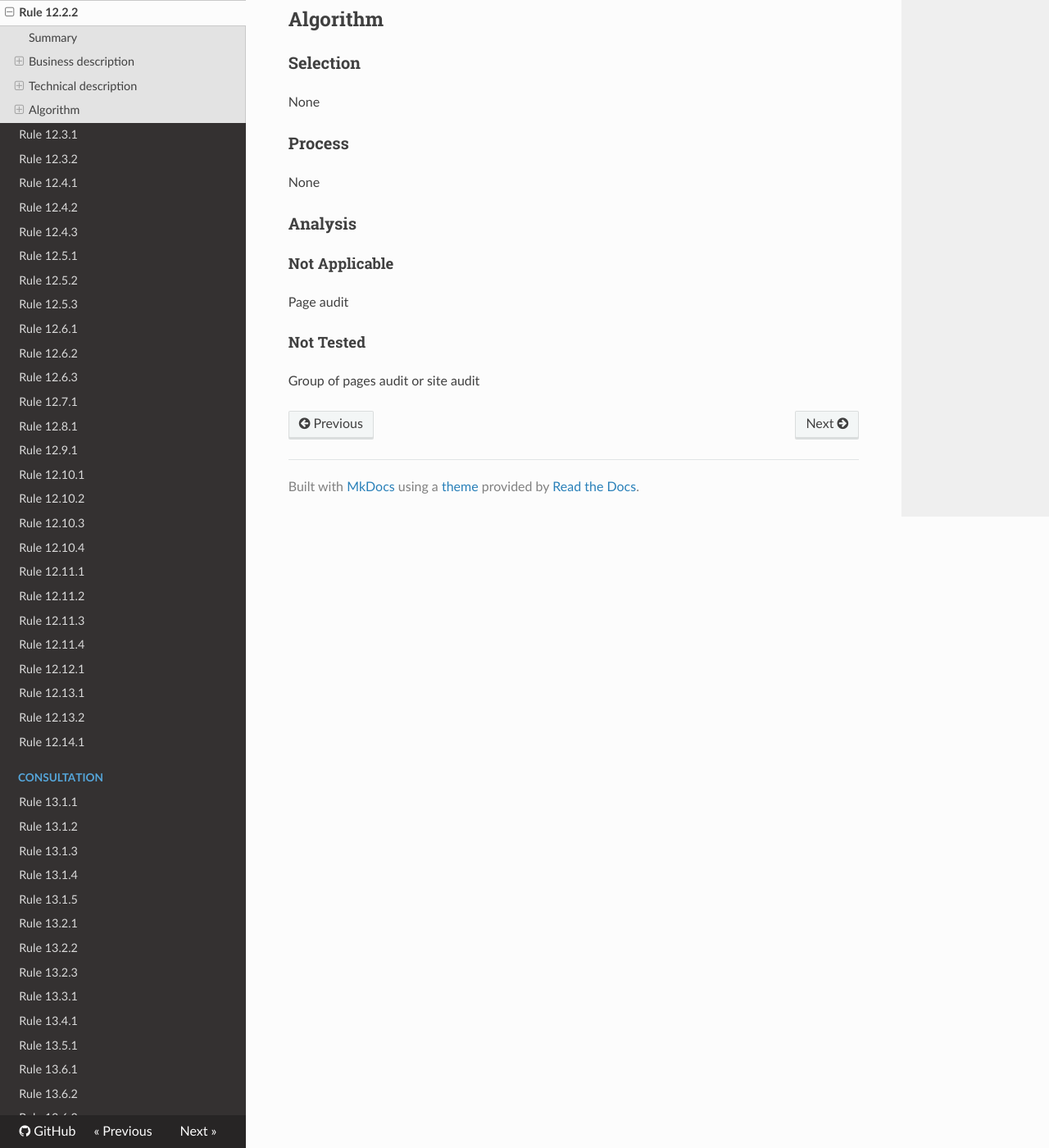
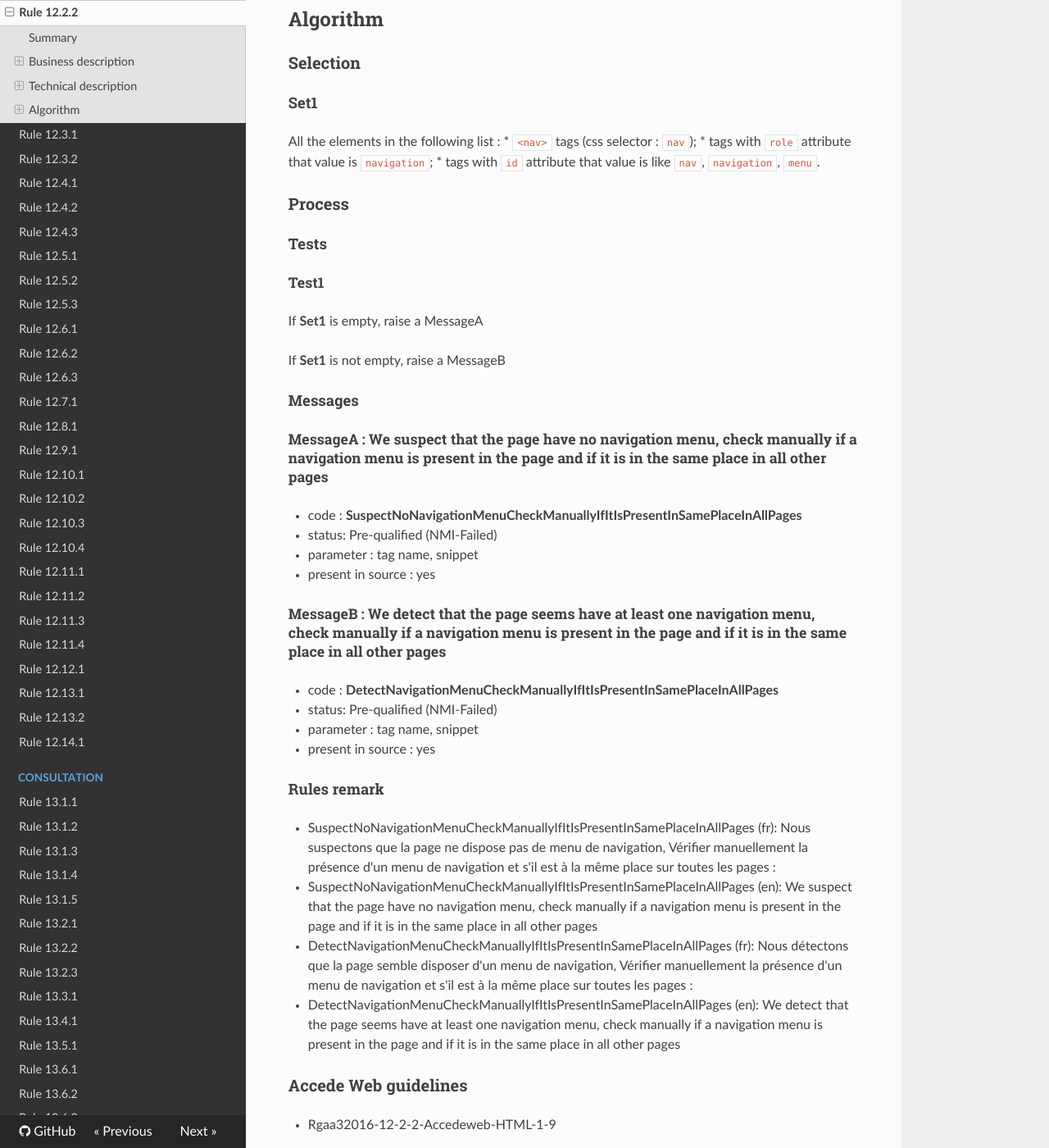
Before and after one commit to Tanaguru/RGAA3-2016, an MkDocs documentation site: the page built from docs/Rule-12-2-2.md, in a window 1280 px wide and 1400 px high, scrolled down 1077 px. Shown: the whole window at 82% size. Built offline with MkDocs 1.6.1, drawn with Linux system fonts in a browser that asks for light colours; nearby versions of some CDN libraries; old or Windows-style settings are respelled for this version of MkDocs; some of the changed text lies outside the part shown.

Commit message:
Update test 12.2.2

```diff
--- a/docs/Rule-12-2-2.md
+++ b/docs/Rule-12-2-2.md
@@ -8,11 +8,11 @@ This test is of site scope or group of pages scope. When requesting a page audit
 
 ### Criterion
 
-[12.2](http://references.modernisation.gouv.fr/referentiel-technique-0#crit-12-2)
+[12.2](http://references.modernisation.gouv.fr/rgaa/criteres.html#crit-12-2)
 
 ### Test
 
-[12.2.2](http://references.modernisation.gouv.fr/referentiel-technique-0#test-12-2-2)
+[12.2.2](http://references.modernisation.gouv.fr/rgaa/criteres.html#test-12-2-2)
 
 ### Description
 
@@ -20,7 +20,6 @@ Chaque <a href="http://references.modernisation.gouv.fr/referentiel-technique-0#
 
  *  La <a href="http://references.modernisation.gouv.fr/referentiel-technique-0#mBarreNav">barre de navigation</a> est toujours &agrave; la m&ecirc;me place dans la pr&eacute;sentation
  *  La <a href="http://references.modernisation.gouv.fr/referentiel-technique-0#mBarreNav">barre de navigation</a> se pr&eacute;sente toujours dans le m&ecirc;me ordre relatif dans le code source.
-
 
 ### Level
 
@@ -40,18 +39,53 @@ Chaque <a href="http://references.modernisation.gouv.fr/referentiel-technique-0#
 
 ### Selection
 
-None
+#### Set1
+
+All the elements in the following list :
+ *  `<nav>` tags (css selector : `nav`);
+ *  tags with `role` attribute that value is `navigation`;
+ *  tags with `id` attribute that value is like `nav`, `navigation`, `menu`.
 
 ### Process
 
-None
+#### Tests
+
+##### Test1
+
+If **Set1** is empty, raise a MessageA
+
+If **Set1** is not empty, raise a MessageB
+
+#### Messages
+
+##### MessageA : We suspect that the page have no navigation menu, check manually if a navigation menu is present in the page and if it is in the same place in all other pages
+
+-    code : **SuspectNoNavigationMenuCheckManuallyIfItIsPresentInSamePlaceInAllPages**
+-    status: Pre-qualified (NMI-Failed)
+-    parameter : tag name, snippet
+-    present in source : yes
+
+##### MessageB : We detect that the page seems have at least one navigation menu, check manually if a navigation menu is present in the page and if it is in the same place in all other pages
+
+-    code : **DetectNavigationMenuCheckManuallyIfItIsPresentInSamePlaceInAllPages**
+-    status: Pre-qualified (NMI-Failed)
+-    parameter : tag name, snippet
+-    present in source : yes
+
+#### Rules remark
+
+ * SuspectNoNavigationMenuCheckManuallyIfItIsPresentInSamePlaceInAllPages (fr): Nous suspectons que la page ne dispose pas de menu de navigation, Vérifier manuellement la présence d'un menu de navigation et s'il est à la même place sur toutes les pages :
+ * SuspectNoNavigationMenuCheckManuallyIfItIsPresentInSamePlaceInAllPages (en): We suspect that the page have no navigation menu, check manually if a navigation menu is present in the page and if it is in the same place in all other pages
+
+ * DetectNavigationMenuCheckManuallyIfItIsPresentInSamePlaceInAllPages (fr): Nous détectons que la page semble disposer d'un menu de navigation, Vérifier manuellement la présence d'un menu de navigation et s'il est à la même place sur toutes les pages :
+ * DetectNavigationMenuCheckManuallyIfItIsPresentInSamePlaceInAllPages (en): We detect that the page seems have at least one navigation menu, check manually if a navigation menu is present in the page and if it is in the same place in all other pages
+
+### Accede Web guidelines
+
+ * Rgaa32016-12-2-2-Accedeweb-HTML-1-9
 
 ### Analysis
 
-#### Not Applicable
+#### Pre-qualified
 
-Page audit
-
-#### Not Tested
-
-Group of pages audit or site audit
+In all cases
```
